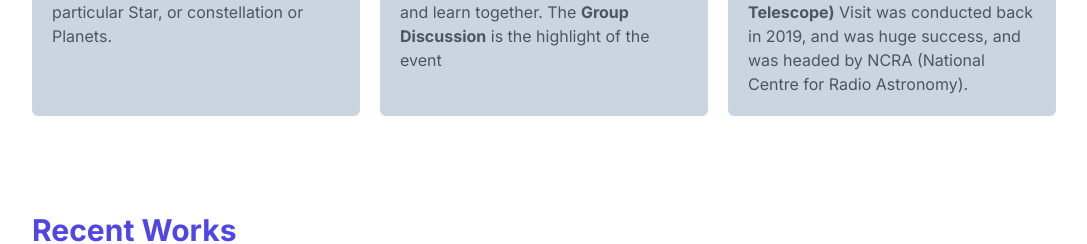
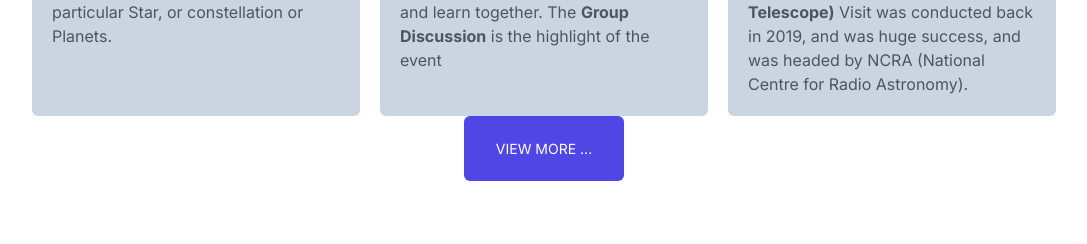
Before and after one commit to Samael3003/AntarikshWebsite, a React (Vite) app: page / in a window 1280 px wide. Shown: the part 1310-1554 px from the top of the page, without its empty margins (96-1183 px from the left). Built offline with nearby package versions, Linux system fonts and the light colour scheme.

Commit message:
Update Services.jsx

```diff
--- a/src/components/Services.jsx
+++ b/src/components/Services.jsx
@@ -17,6 +17,16 @@ function Services() {
 					/>
 				))}
 			</div>
+			<div className="text-center mt-5">
+        			<a
+          			href="https://antariksh-gallery.vercel.app/"
+          			className="bg-indigo-600 text-white py-6 px-8 rounded-md hover:bg-indigo-700 text-sm"
+      			        target="_blank"
+          			rel="noreferrer"
+        			>
+          				VIEW MORE ...
+        			</a>
+      			</div>
 		</div>
 	);
 }
```
